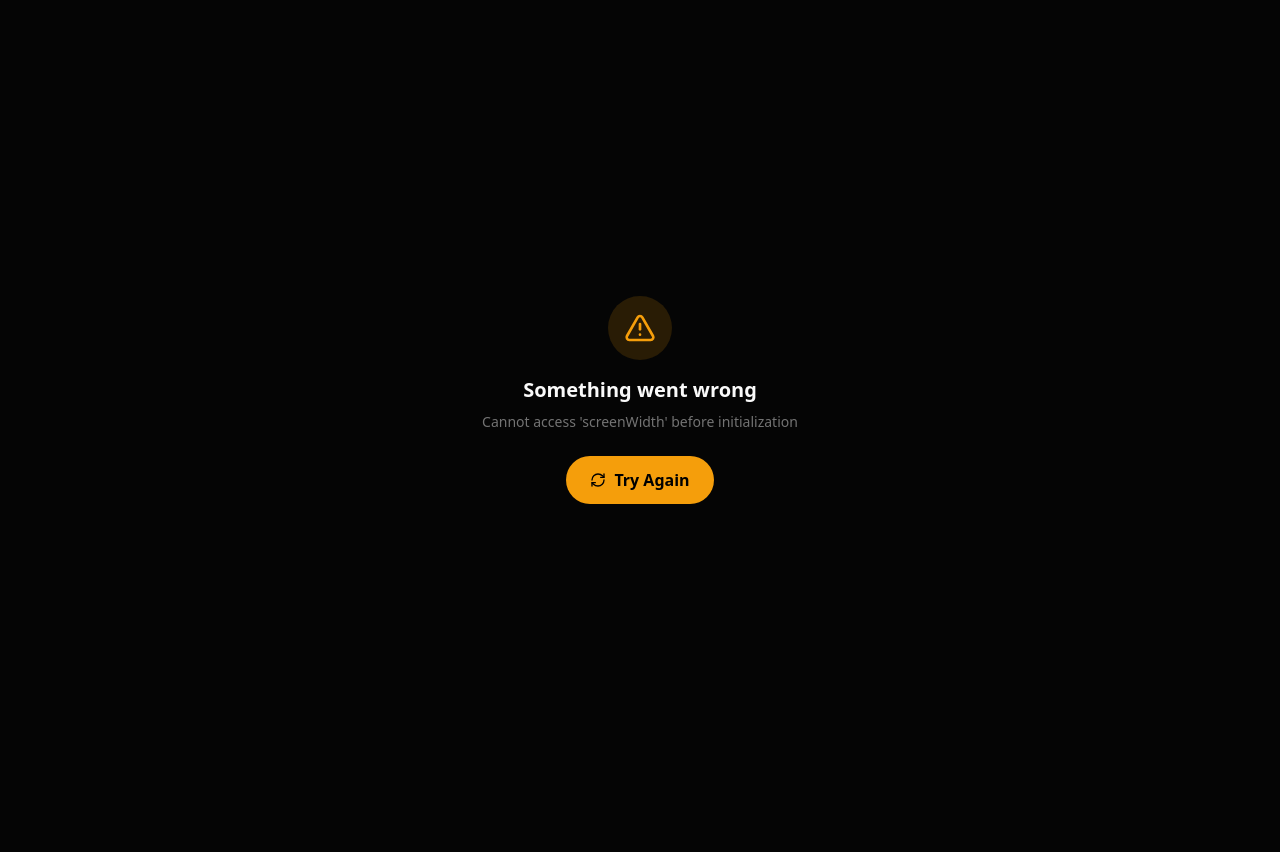
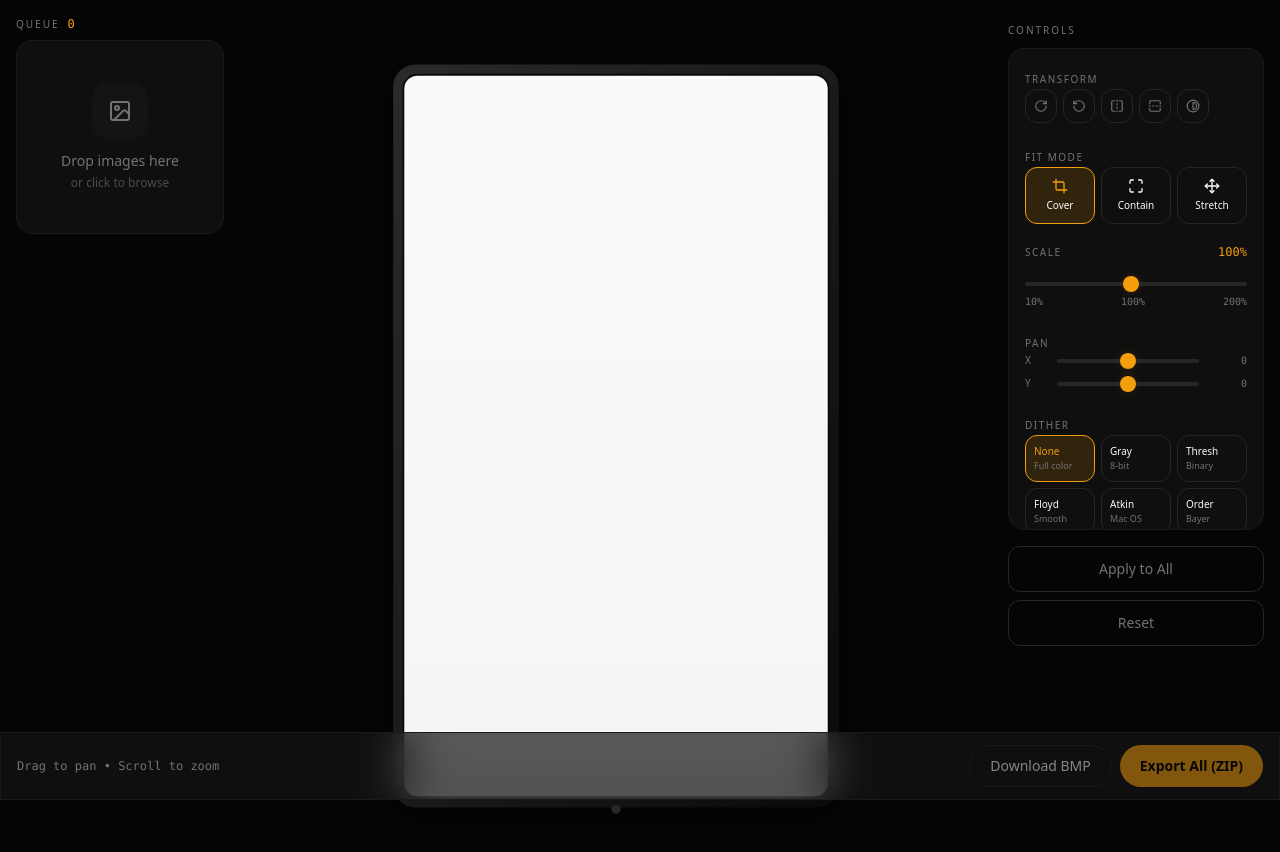
Before and after one commit to jeremyxlewis/xteink-wallpaper, a React (Vite) app: page / in a window 1280 px wide. Shown: the top 852 px of the page. Before the commit the page ends 800 px from the top, so only its background shows below. Built offline with nearby package versions, Linux system fonts and the light colour scheme.

Commit message:
Fix reference error: move screen dimensions before useEffect

```diff
--- a/src/components/DevicePreview.jsx
+++ b/src/components/DevicePreview.jsx
@@ -48,6 +48,9 @@ export const DevicePreview = forwardRef(function DevicePreview(
     isDragging.current = false;
   }, []);
 
+  const screenWidth = 480;
+  const screenHeight = 800;
+
   useEffect(() => {
     const updateScale = () => {
       if (!containerRef.current) return;
@@ -68,9 +71,6 @@ export const DevicePreview = forwardRef(function DevicePreview(
     window.addEventListener('resize', updateScale);
     return () => window.removeEventListener('resize', updateScale);
   }, [screenWidth, screenHeight]);
-
-  const screenWidth = 480;
-  const screenHeight = 800;
 
   const displayScale = scale / 100;
   const scaledWidth = screenWidth * displayScale;
```
